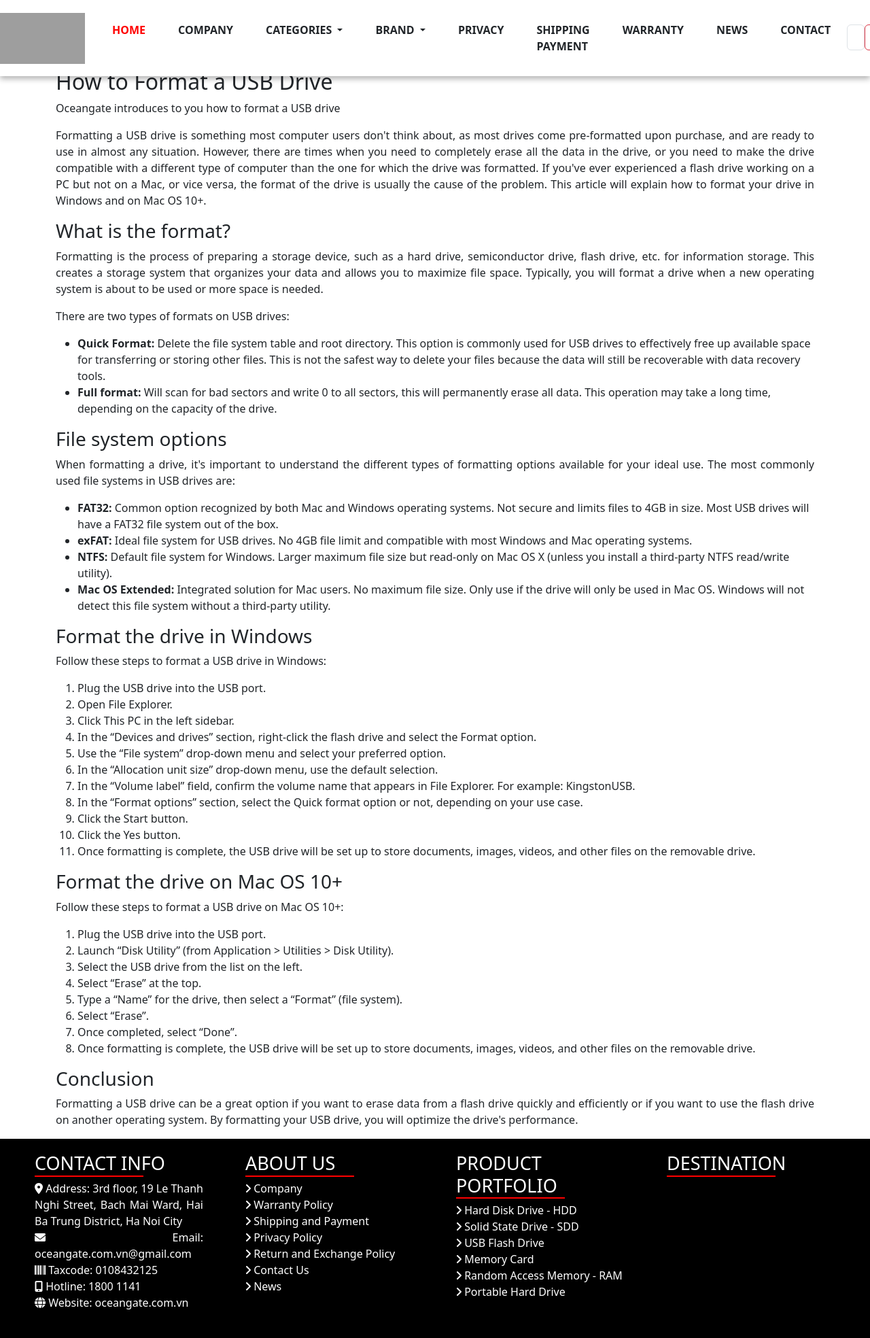
After one commit to VuHongLuc/eproject-team3-C2305L, a PHP site: page /news/news5.php in a window 1280 px wide. The commit adds this page. Shown: the whole page at 68% size. Run offline with PHP 8.4, Linux system fonts and the light colour scheme; a map, chart or similar area stays blank; grey boxes are pictures that could not be loaded.

Commit message:
updateNews

```diff
--- a/contactUs/contact.php
+++ b/contactUs/contact.php
@@ -85,7 +85,7 @@
                 <p><strong>Address:</strong> 3rd floor, 19 Le Thanh Nghi Street, Bach Mai Ward, Hai Ba Trung District, Ha Noi City</p>
                 <p><strong>Hotline:</strong> 1800 1141</p>
                 <p><strong>Website:</strong> oceangate.com.vn</p>
-                <p><strong>Email:</strong> <a href="index.php" class="custom-link bold-link">oceangate.com.vn@gmail.com</a></p>
+                <p><strong>Email:</strong> <a href="../index/index.php" class="custom-link bold-link">oceangate.com.vn@gmail.com</a></p>
             </div>
         </div>
 
--- a/contactUs/warrantyPolicy.php
+++ b/contactUs/warrantyPolicy.php
@@ -32,7 +32,7 @@
 
     <h2>Warranty policy of OceanGate</h2>
 
-    <p><a href="index.php" class="custom-link bold-link">OceanGate</a> warrants to the original end user that its products are free from defects in materials and workmanship under the terms and conditions set forth herein. Subject to the conditions and limitations set forth below, OceanGate will, as the case may be, repair or replace any part of the product that proves to be defective due to improper manufacturing techniques or materials. . Repaired parts or replacement products will be provided by OceanGate on an exchange basis and will be new or recertified. All recertified products have been tested to ensure that they function the same as new products. If OceanGate is unable to repair or replace the product, OceanGate will provide a refund for the lesser of either of the following: the current value of the product at the time of the warranty claim or the purchase price. You must provide proof of purchase showing the date and place of original purchase as well as the product description and price.</p>
+    <p><a href="../index/index.php" class="custom-link bold-link">OceanGate</a> warrants to the original end user that its products are free from defects in materials and workmanship under the terms and conditions set forth herein. Subject to the conditions and limitations set forth below, OceanGate will, as the case may be, repair or replace any part of the product that proves to be defective due to improper manufacturing techniques or materials. . Repaired parts or replacement products will be provided by OceanGate on an exchange basis and will be new or recertified. All recertified products have been tested to ensure that they function the same as new products. If OceanGate is unable to repair or replace the product, OceanGate will provide a refund for the lesser of either of the following: the current value of the product at the time of the warranty claim or the purchase price. You must provide proof of purchase showing the date and place of original purchase as well as the product description and price.</p>
 
     <p>This limited warranty does not cover any damage to this product resulting from improper installation, accident, abuse, misuse, act of God, excessive power supply, excessive power supply, or excessive power supply. abnormal mechanical or environmental conditions, or unauthorized dismantling, repair, or modification. This limited warranty does not apply if: (i) the product is not used in accordance with the accompanying instructions, or (ii) the product is not used for its intended purpose.</p>
 
--- a/home/footer.html
+++ b/home/footer.html
@@ -25,11 +25,13 @@
 
         <div class="footer-section">
             <h2>ABOUT US</h2>
+            <a href="../contactUs/company.php"><i class="fa-solid fa-angle-right"></i> Company</a>
             <a href="../contactUs/warrantyPolicy.php"><i class="fa-solid fa-angle-right"></i> Warranty Policy</a>
             <a href="../contactUs/shippingPayment.php"><i class="fa-solid fa-angle-right"></i> Shipping and Payment</a>
             <a href="../contactUs/privacy.php"><i class="fa-solid fa-angle-right"></i> Privacy Policy</a>
             <a href="../contactUs/returnPolicy.php"><i class="fa-solid fa-angle-right"></i> Return and Exchange Policy</a>
             <a href="../contactUs/contact.php"><i class="fa-solid fa-angle-right"></i> Contact Us</a>
+            <a href="../news/news.php"><i class="fa-solid fa-angle-right"></i> News</a>
         </div>
 
         <div class="footer-section">
--- a/home/navbar.html
+++ b/home/navbar.html
@@ -68,7 +68,7 @@
                         <a class="nav-link text-dark fw-bold" href="../contactUs/warrantyPolicy.php">WARRANTY</a>
                     </li>
                     <li class="nav-item  m-3">
-                        <a class="nav-link text-dark fw-bold" href="#">NEWS</a>
+                        <a class="nav-link text-dark fw-bold" href="../news/news.php">NEWS</a>
                     </li>
                     <li class="nav-item  m-3">
                         <a class="nav-link text-dark fw-bold" href="../contactUs/contact.php">CONTACT</a>
--- /dev/null
+++ b/news/news5.php
@@ -0,0 +1,88 @@
+<!DOCTYPE html>
+<html lang="en">
+<head>
+    <meta charset="UTF-8">
+    <meta name="viewport" content="width=device-width, initial-scale=1.0">
+    <title>How to Format a USB Drive</title>
+    <link rel="stylesheet" href="../style.css">
+    <style>
+        body {
+            font-family: Arial, sans-serif;
+            margin: 20px;
+        }
+        h2 {
+            color: #333;
+        }
+        .container {
+            max-width: 800px;
+            margin: 0 auto;
+        }
+        p {
+            text-align: justify;
+        }
+    </style>
+</head>
+<body>
+<?php include '../home/navbar.html'; ?>
+    <div class="container">
+
+        <h2>How to Format a USB Drive</h2>
+
+        <p>Oceangate introduces to you how to format a USB drive</p>
+
+        <p>Formatting a USB drive is something most computer users don't think about, as most drives come pre-formatted upon purchase, and are ready to use in almost any situation. However, there are times when you need to completely erase all the data in the drive, or you need to make the drive compatible with a different type of computer than the one for which the drive was formatted. If you've ever experienced a flash drive working on a PC but not on a Mac, or vice versa, the format of the drive is usually the cause of the problem. This article will explain how to format your drive in Windows and on Mac OS 10+.</p>
+
+        <h3>What is the format?</h3>
+        <p>Formatting is the process of preparing a storage device, such as a hard drive, semiconductor drive, flash drive, etc. for information storage. This creates a storage system that organizes your data and allows you to maximize file space. Typically, you will format a drive when a new operating system is about to be used or more space is needed.</p>
+
+        <p>There are two types of formats on USB drives:</p>
+        <ul>
+            <li><strong>Quick Format:</strong> Delete the file system table and root directory. This option is commonly used for USB drives to effectively free up available space for transferring or storing other files. This is not the safest way to delete your files because the data will still be recoverable with data recovery tools.</li>
+            <li><strong>Full format:</strong> Will scan for bad sectors and write 0 to all sectors, this will permanently erase all data. This operation may take a long time, depending on the capacity of the drive.</li>
+        </ul>
+
+        <h3>File system options</h3>
+        <p>When formatting a drive, it's important to understand the different types of formatting options available for your ideal use. The most commonly used file systems in USB drives are:</p>
+        <ul>
+            <li><strong>FAT32:</strong> Common option recognized by both Mac and Windows operating systems. Not secure and limits files to 4GB in size. Most USB drives will have a FAT32 file system out of the box.</li>
+            <li><strong>exFAT:</strong> Ideal file system for USB drives. No 4GB file limit and compatible with most Windows and Mac operating systems.</li>
+            <li><strong>NTFS:</strong> Default file system for Windows. Larger maximum file size but read-only on Mac OS X (unless you install a third-party NTFS read/write utility).</li>
+            <li><strong>Mac OS Extended:</strong> Integrated solution for Mac users. No maximum file size. Only use if the drive will only be used in Mac OS. Windows will not detect this file system without a third-party utility.</li>
+        </ul>
+
+        <h3>Format the drive in Windows</h3>
+        <p>Follow these steps to format a USB drive in Windows:</p>
+        <ol>
+            <li>Plug the USB drive into the USB port.</li>
+            <li>Open File Explorer.</li>
+            <li>Click This PC in the left sidebar.</li>
+            <li>In the “Devices and drives” section, right-click the flash drive and select the Format option.</li>
+            <li>Use the “File system” drop-down menu and select your preferred option.</li>
+            <li>In the “Allocation unit size” drop-down menu, use the default selection.</li>
+            <li>In the “Volume label” field, confirm the volume name that appears in File Explorer. For example: KingstonUSB.</li>
+            <li>In the “Format options” section, select the Quick format option or not, depending on your use case.</li>
+            <li>Click the Start button.</li>
+            <li>Click the Yes button.</li>
+            <li>Once formatting is complete, the USB drive will be set up to store documents, images, videos, and other files on the removable drive.</li>
+        </ol>
+
+        <h3>Format the drive on Mac OS 10+</h3>
+        <p>Follow these steps to format a USB drive on Mac OS 10+:</p>
+        <ol>
+            <li>Plug the USB drive into the USB port.</li>
+            <li>Launch “Disk Utility” (from Application > Utilities > Disk Utility).</li>
+            <li>Select the USB drive from the list on the left.</li>
+            <li>Select “Erase” at the top.</li>
+            <li>Type a “Name” for the drive, then select a “Format” (file system).</li>
+            <li>Select “Erase”.</li>
+            <li>Once completed, select “Done”.</li>
+            <li>Once formatting is complete, the USB drive will be set up to store documents, images, videos, and other files on the removable drive.</li>
+        </ol>
+
+        <h3>Conclusion</h3>
+        <p>Formatting a USB drive can be a great option if you want to erase data from a flash drive quickly and efficiently or if you want to use the flash drive on another operating system. By formatting your USB drive, you will optimize the drive's performance.</p>
+
+    </div>
+    <?php include '../home/footer.html'; ?>
+</body>
+</html>
```
Also changed, not shown: news/news.php (added, +83 -0 lines), news/news1.php (added, +48 -0 lines), news/news2.php (added, +50 -0 lines), news/news3.php (added, +63 -0 lines), news/news4.php (added, +66 -0 lines).
